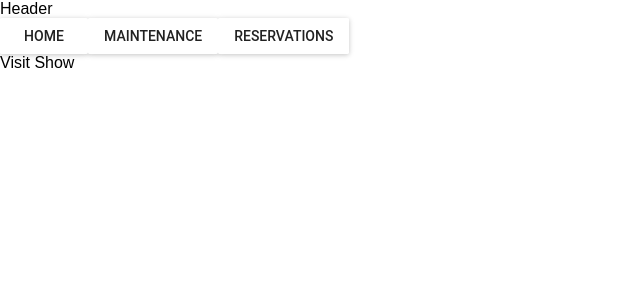
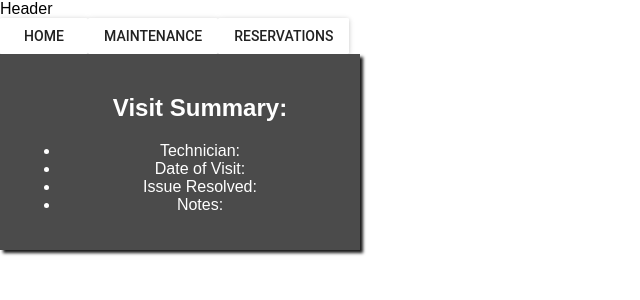
Before and after one commit to smpr/cabin2, a React (Create React App) app in the folder client/: page /Maintenance/1/visit/1/Show in a window 1280 px wide. Shown: the top 300 px of the page, without its empty margins (0-640 px from the left). Built offline with nearby package versions, Linux system fonts and the light colour scheme; no server answers.

Commit message:
visit show works

```diff
--- a/client/src/components/Maintaince/MaintainceShow.js
+++ b/client/src/components/Maintaince/MaintainceShow.js
@@ -28,7 +28,7 @@ export default class MaintainceShow extends Component {
             Quoted Price: {this.state.issue.quoteCost}<br />
             Actual Cost: {this.state.issue.actualCost}<br />
             First Noticed: {this.state.issue.issueCreate}<br />
-            Start Date to fix: {this.state.issue.ticketCreat}<br />
+            Start Date to fix: {this.state.issue.ticketCreate}<br />
             Finished: {this.state.issue.closed}<br />
             Notes: {this.state.issue.notes}<br />
             Current Visits to fix issue:
--- a/client/src/components/Maintaince/Visits/VisitShow.js
+++ b/client/src/components/Maintaince/Visits/VisitShow.js
@@ -1,11 +1,38 @@
 import React, { Component } from 'react'
-
+import { Container, FormContainer, BodyContainer, Style } from "../../StyledComponents/DefaultStyle"
+import axios from 'axios'
 export default class VisitShow extends Component {
+  state = {
+    visit: {}
+  }
+  async componentDidMount() {
+    try {
+      const issueId = this.props.match.params.MaintId
+      const visitId = this.props.match.params.VisitId
+      const visit = await axios.get(`/api/issues/${issueId}/visits/${visitId}`)
+      this.setState({ visit: visit.data })
+      console.log(visit.data)
+    } catch (error) {
+      console.log(error)
+    }
+  }
   render() {
     return (
-      <div>
-        Visit Show
-      </div>
+      <Container>
+        <FormContainer>
+          <div>
+            <ul>
+              <div>
+                <h2>Visit Summary:</h2>
+              </div>
+              <li>Technician: {this.state.visit.technician}</li>
+              <li>Date of Visit: {this.state.visit.dateVisit}</li>
+              <li>Issue Resolved: {this.state.visit.fixedProblem}</li>
+              <li>Notes: {this.state.visit.notes}</li>
+            </ul>
+          </div>
+        </FormContainer>
+      </Container>
     )
   }
 }
```
Also changed, not shown: 1 other file (tests, documents, lock files or other folders).
